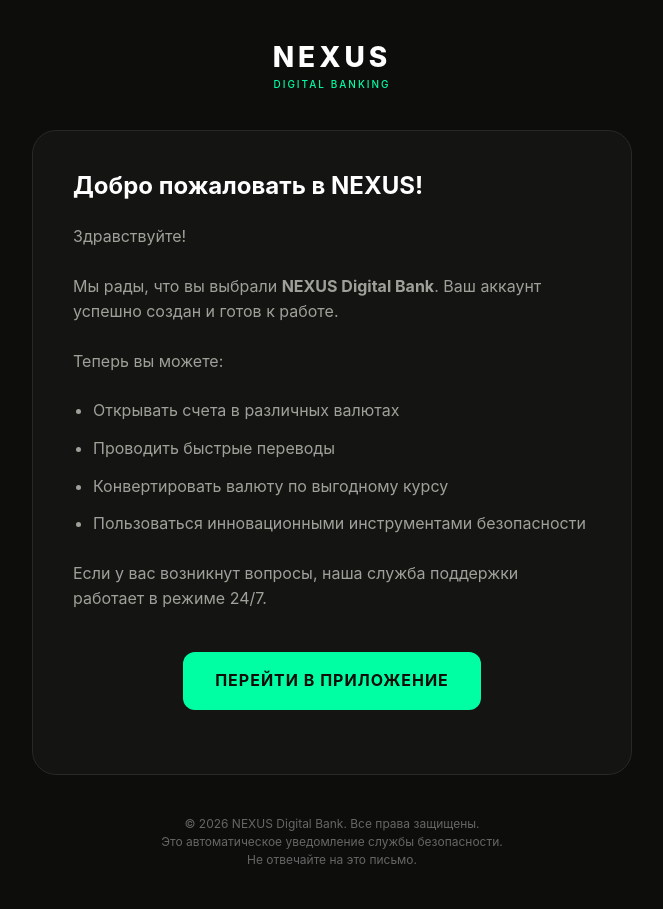
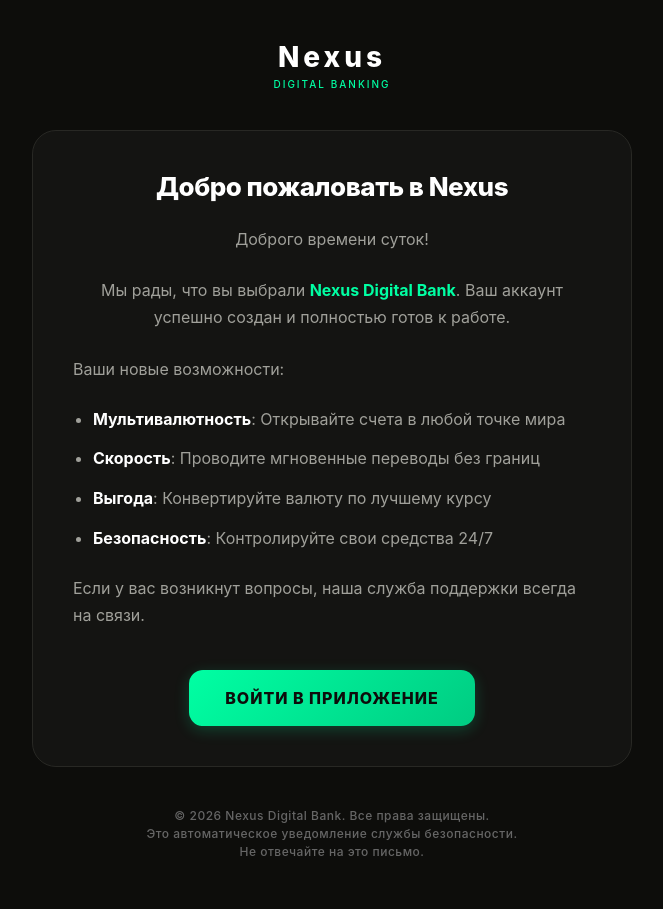
Before and after one commit to Battarey/Bank, a Python web app: template backend/notification_service/templates/welcome.html in a window 1280 px wide. Shown: the whole page, without its empty margins (308-971 px from the left). After the commit the page ends 856 px from the top, so only its background shows below. Run offline with Jinja, Linux system fonts and the light colour scheme; the template is opened without the code that fills it, so the values that code supplies are empty.

Commit message:
refactor: Небольшое исправление и передел дизайна/стркутуры писем, отсылаемых пользователям

```diff
--- a/backend/notification_service/templates/base.html
+++ b/backend/notification_service/templates/base.html
@@ -34,61 +34,71 @@
         }
         /* Базовые стили контента */
         h1 {
-            font-size: 24px;
-            font-weight: 700;
+            font-size: 26px;
+            font-weight: 800;
             margin-top: 0;
             margin-bottom: 24px;
             color: #FFFFFF;
+            letter-spacing: -0.5px;
+            text-align: center;
         }
         p {
             font-size: 16px;
-            line-height: 1.6;
+            line-height: 1.7;
             margin-bottom: 24px;
             color: #A0A09A;
+            font-weight: 400;
+        }
+        .text-center {
+            text-align: center;
         }
         .details {
-            background-color: #1D1D1B;
-            border-radius: 16px;
-            padding: 24px;
+            background-color: #1A1A18;
+            border-radius: 20px;
+            padding: 32px;
             margin-bottom: 24px;
             border: 1px solid #282824;
+            text-align: center;
         }
         .detail-row {
             display: block;
-            margin-bottom: 12px;
+            margin-bottom: 16px;
         }
         .detail-row:last-child {
             margin-bottom: 0;
         }
         .detail-label {
             display: block;
-            font-size: 12px;
+            font-size: 11px;
             color: #666666;
             text-transform: uppercase;
-            letter-spacing: 1px;
-            margin-bottom: 4px;
+            letter-spacing: 1.5px;
+            margin-bottom: 6px;
+            font-weight: 600;
         }
         .detail-value {
             display: block;
-            font-size: 16px;
+            font-size: 17px;
             color: #FFFFFF;
-            font-weight: 500;
+            font-weight: 600;
         }
         .accent {
             color: #00FFA3 !important;
+            font-weight: 700;
         }
         .button {
             display: inline-block;
-            background-color: #00FFA3;
+            background: linear-gradient(135deg, #00FFA3 0%, #00CC82 100%);
             color: #0D0D0B !important;
-            padding: 16px 32px;
-            border-radius: 12px;
+            padding: 18px 36px;
+            border-radius: 14px;
             font-size: 16px;
-            font-weight: 700;
+            font-weight: 800;
             text-decoration: none;
             text-transform: uppercase;
             letter-spacing: 1px;
-            margin-top: 16px;
+            margin-top: 8px;
+            box-shadow: 0 4px 15px rgba(0, 255, 163, 0.2);
         }
         ul {
             margin: 0 0 24px 0;
@@ -96,12 +106,22 @@
             color: #A0A09A;
         }
         li {
-            margin-bottom: 12px;
+            margin-bottom: 14px;
             line-height: 1.6;
+        }
+        li b {
+            color: #FFFFFF;
         }
         a {
             color: #00FFA3;
-            text-decoration: underline;
+            text-decoration: none;
+            font-weight: 600;
+        }
+        .footer-text {
+            color: #444444;
+            font-size: 12px;
+            font-weight: 500;
+            letter-spacing: 0.5px;
         }
 
         @media (prefers-color-scheme: dark) {
@@ -111,14 +131,15 @@
             }
             .content-card {
                 background-color: #141412 !important;
-                border-color: #282824 !important;
+                border: 1px solid #282824 !important;
+                box-shadow: 0 20px 40px rgba(0,0,0,0.4) !important;
             }
             .details {
-                background-color: #1D1D1B !important;
+                background-color: #1A1A18 !important;
                 border-color: #282824 !important;
             }
             .footer-text {
-                color: #888888 !important;
+                color: #555555 !important;
             }
             p {
                 color: #A0A09A !important;
@@ -127,10 +148,13 @@
         /* Улучшения для мобильных клиентов */
         @media only screen and (max-width: 600px) {
             .content-cell {
-                padding: 24px !important;
+                padding: 32px 20px !important;
             }
             .details {
-                padding: 16px !important;
+                padding: 24px 16px !important;
+            }
+            h1 {
+                font-size: 22px !important;
             }
         }
         /* Фиксы для Outlook/Gmail Dark Mode */
@@ -139,7 +163,7 @@
             color: #FFFFFF !important;
         }
         [data-ogsc] .details {
-            background-color: #1D1D1B !important;
+            background-color: #1A1A18 !important;
         }
         [data-ogsb] .content-card {
             background-color: #141412 !important;
@@ -155,8 +179,8 @@
                         <!-- Logo Section -->
                         <tr>
                             <td align="center" style="padding-bottom: 40px;">
-                                <div style="font-size: 28px; font-weight: 800; letter-spacing: 4px; color: #FFFFFF; text-transform: uppercase;">
-                                    NEXUS
+                                <div style="font-size: 28px; font-weight: 800; letter-spacing: 4px; color: #FFFFFF;">
+                                    Nexus
                                 </div>
                                 <div style="font-size: 10px; color: #00FFA3; letter-spacing: 2px; margin-top: 4px; text-transform: uppercase; font-weight: 500;">
                                     Digital Banking
@@ -172,7 +196,7 @@
                         <!-- Footer -->
                         <tr>
                             <td class="footer-text" align="center" style="padding-top: 40px; color: #666666; font-size: 12px; line-height: 1.5;">
-                                &copy; 2026 NEXUS Digital Bank. Все права защищены.<br>
+                                &copy; 2026 Nexus Digital Bank. Все права защищены.<br>
                                 Это автоматическое уведомление службы безопасности.<br>
                                 Не отвечайте на это письмо.
                             </td>
--- a/backend/notification_service/templates/verification_code.html
+++ b/backend/notification_service/templates/verification_code.html
@@ -3,9 +3,9 @@
 {% block content %}
 <h1>Подтверждение входа</h1>
 
-<p style="text-align: center;">
-    Здравствуйте!<br>
-    Используйте этот код для подтверждения вашего действия в системе <b>NEXUS</b>.
+<p class="text-center">
+    Доброго времени суток!<br>
+    Используйте этот код для подтверждения вашего действия в системе <strong class="accent">Nexus</strong>.
 </p>
 
 <div class="details" style="text-align: center;">
--- a/backend/notification_service/templates/welcome.html
+++ b/backend/notification_service/templates/welcome.html
@@ -1,21 +1,21 @@
 {% extends "base.html" %}
 
 {% block content %}
-<h1>Добро пожаловать в NEXUS!</h1>
-<p>Здравствуйте!</p>
-<p>Мы рады, что вы выбрали <strong>NEXUS Digital Bank</strong>. Ваш аккаунт успешно создан и готов к работе.</p>
+<h1>Добро пожаловать в Nexus</h1>
+<p class="text-center">Доброго времени суток!</p>
+<p class="text-center">Мы рады, что вы выбрали <strong class="accent">Nexus Digital Bank</strong>. Ваш аккаунт успешно создан и полностью готов к работе.</p>
 
-<p>Теперь вы можете:</p>
+<p>Ваши новые возможности:</p>
 <ul>
-    <li>Открывать счета в различных валютах</li>
-    <li>Проводить быстрые переводы</li>
-    <li>Конвертировать валюту по выгодному курсу</li>
-    <li>Пользоваться инновационными инструментами безопасности</li>
+    <li><b>Мультивалютность</b>: Открывайте счета в любой точке мира</li>
+    <li><b>Скорость</b>: Проводите мгновенные переводы без границ</li>
+    <li><b>Выгода</b>: Конвертируйте валюту по лучшему курсу</li>
+    <li><b>Безопасность</b>: Контролируйте свои средства 24/7</li>
 </ul>
 
-<p>Если у вас возникнут вопросы, наша служба поддержки работает в режиме 24/7.</p>
+<p>Если у вас возникнут вопросы, наша служба поддержки всегда на связи.</p>
 
-<p style="text-align: center;">
-    <a href="#" class="button">Перейти в приложение</a>
-</p>
+<div style="text-align: center; margin-top: 32px;">
+    <a href="#" class="button">Войти в приложение</a>
+</div>
 {% endblock %}
```
Also changed, not shown: backend/notification_service/templates/account_status.html (+11 -17 lines), backend/notification_service/templates/pin_notification.html (added, +27 -0 lines), backend/notification_service/templates/security_alert.html (+8 -8 lines), backend/notification_service/templates/templates.py (+27 -27 lines), backend/notification_service/templates/transaction.html (+7 -7 lines).
